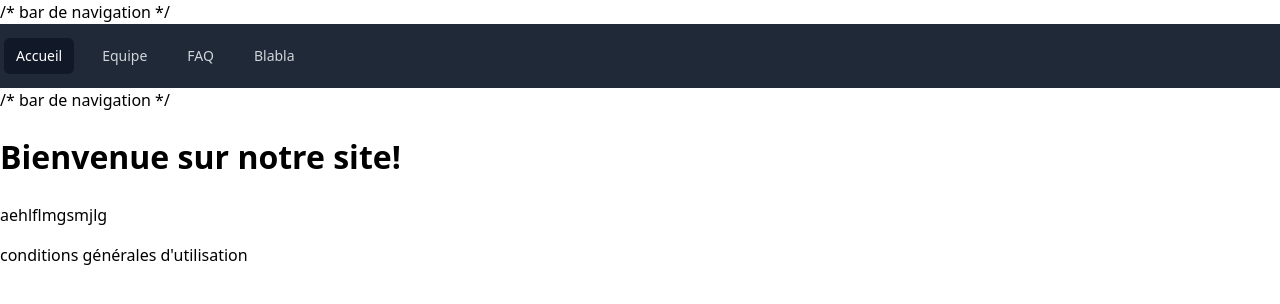
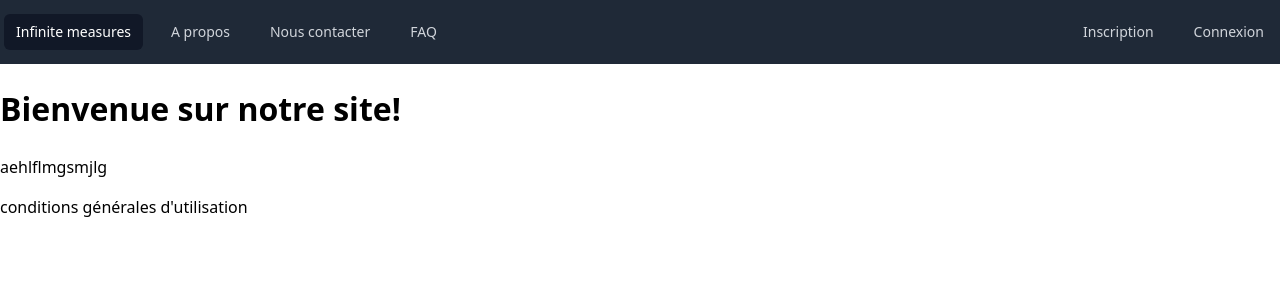
Before and after one commit to AnhPhongVr/G9B, a PHP site: page / in a window 1280 px wide. Shown: the top 304 px of the page. Run offline with PHP 8.4, Linux system fonts and the light colour scheme.

Commit message:
ajout boutton connexion et inscription

```diff
--- a/index.html
+++ b/index.html
@@ -1,24 +1,27 @@
 <!DOCTYPE html>
-<html lang="en">
+<html lang="fr">
 <head>
     <meta charset="UTF-8">
     <link href="style.css" rel="stylesheet">
     <title>G9Bwebpage</title>
 </head>
 <body>
-/* bar de navigation */
+<!-- bar de navigation -->
     <nav class="navbarbg">
         <div class="navbarblockpos">
             <div class="navbarblockdiv">
-                <a href="#" class="navbarblockAcceuil">Accueil</a>
-                <a href="#" class="navbarblock">Equipe</a>
+                <a href="#" class="navbarblockAcceuil">Infinite measures</a>
+                <a href="#" class="navbarblock">A propos</a>
+                <a href="#" class="navbarblock">Nous contacter</a>
                 <a href="#" class="navbarblock">FAQ</a>
-
-                <a href="#" class="navbarblock">Blabla</a>
+            </div>
+            <div class="navbarblocklog">
+                <a href="#" class="navbarblock">Inscription</a>
+                <a href="#" class="navbarblock">Connexion</a>
             </div>
         </div>
     </nav>
-/* bar de navigation */
+<!-- bar de navigation -->
 <h1>Bienvenue sur notre site!</h1>
     <p>aehlflmgsmjlg</p>
 	<footer>conditions générales d'utilisation</footer>
--- a/style.css
+++ b/style.css
@@ -40,6 +40,12 @@ a {
     margin-left: 0.25rem;
 }
 
+.navbarblocklog{
+    display : flex;
+    align-items: end;
+    margin-right: 0.25rem;
+}
+
 .navbarblockAcceuil{
     padding-left: 0.75rem;
     padding-right: 0.75rem;
@@ -68,11 +74,7 @@ a {
     margin-left: calc(1rem * calc(1 - var(--tw-space-x-reverse)));
 }
 
-.menublock:hover{
+.navbarblock:hover{
     color: white;
     background-color: #374151;
 }
-
-.menubrand{
-
-}
```
